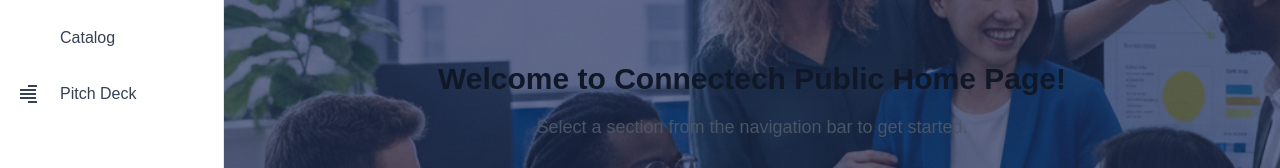
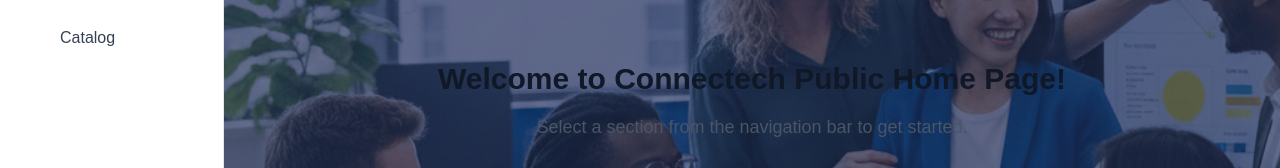
Before and after one commit to The-Info-Night/ConnecTech, a Next.js app: page / in a window 1280 px wide. Shown: the part 179-347 px from the top of the page. Built offline with nearby package versions, Linux system fonts and the light colour scheme.

Commit message:
feat: change pitch deck page to startup_pages href

```diff
--- a/app/components/SideNavbar.tsx
+++ b/app/components/SideNavbar.tsx
@@ -96,15 +96,6 @@ const NAV_SECTIONS: { category: string; items: NavItem[] }[] = [
           />
         ),
         href: "/public_pages/catalog"
-      },
-      {
-        name: "Pitch Deck",
-        icon: (
-          <svg className="w-6 h-6" fill="none" stroke="currentColor" strokeWidth={2} viewBox="0 0 24 24">
-            <path d="M12 20h9" /><path d="M12 4h9" /><path d="M4 8h16" /><path d="M4 16h16" /><path d="M4 12h16" />
-          </svg>
-        ),
-        href: "/public_pages/pitch-deck"
       },
     ]
   },
```
